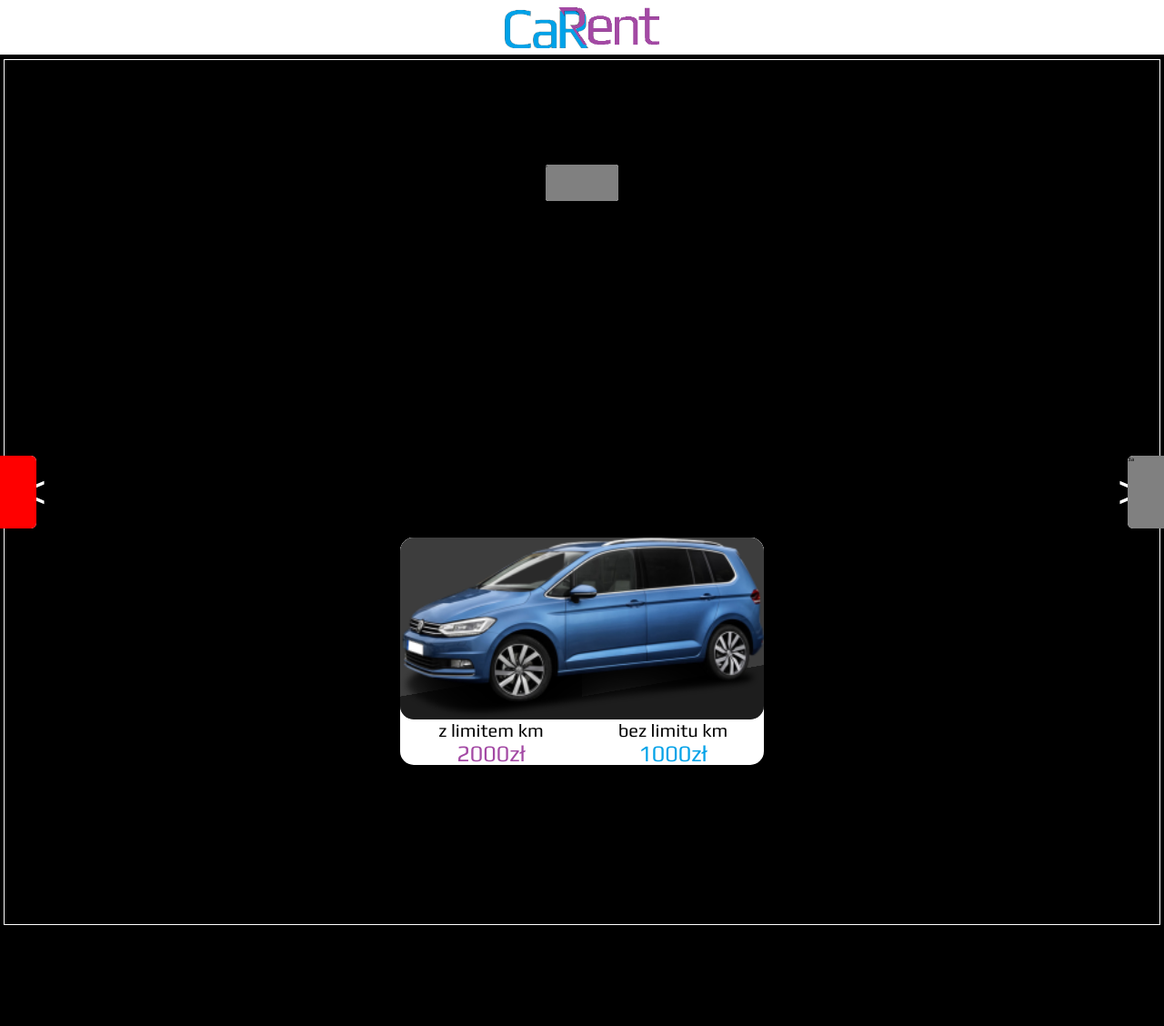
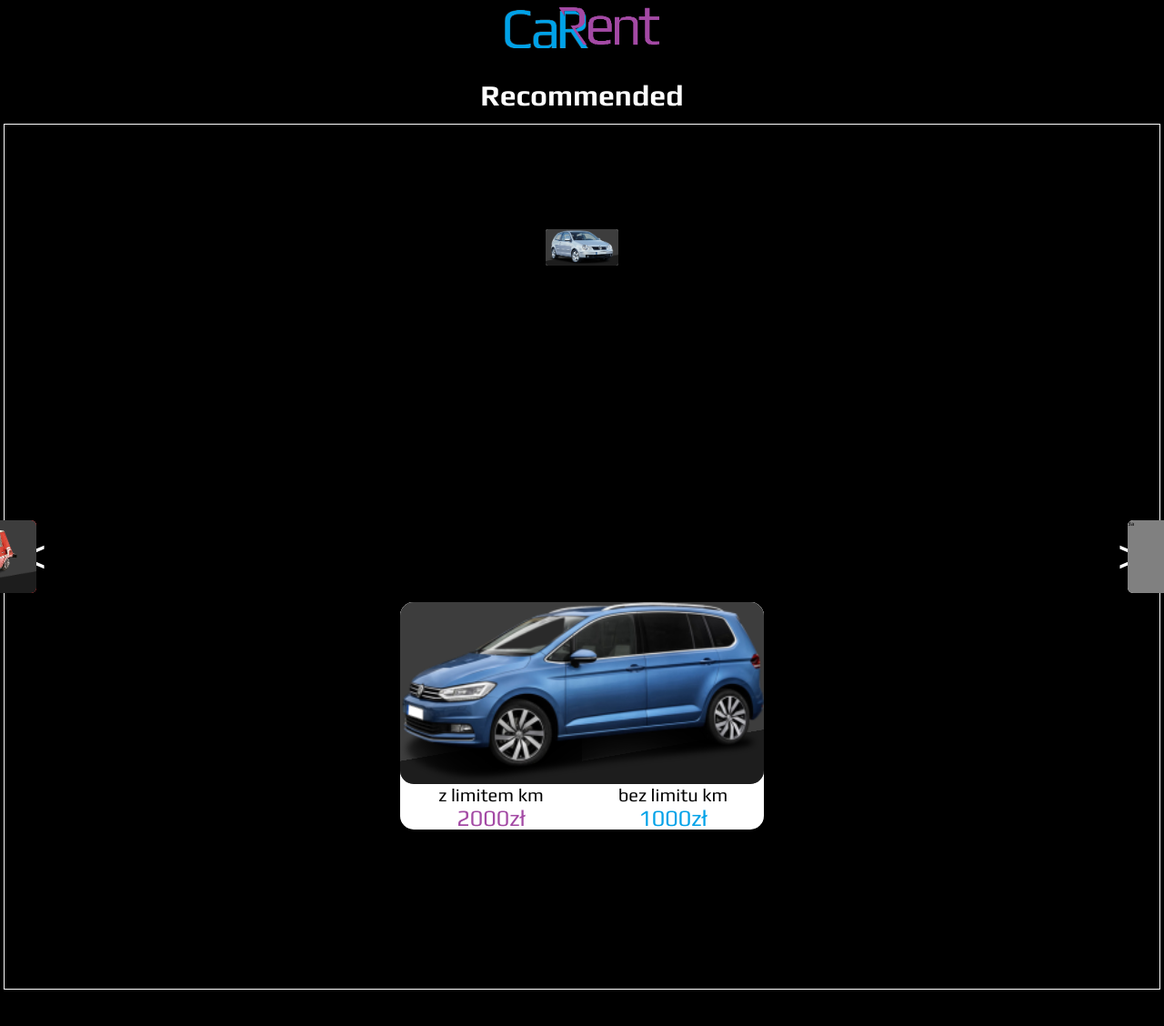
Before and after one commit to DominikBuczkowski/CaRent, a PHP site: page / in a window 1280 px wide; the page is wider, and only the part inside the window is pictured. Shown: the top 1128 px of that part at 91% size. Run offline with PHP 8.4, Linux system fonts and the light colour scheme; some libraries are stand-ins or nearby versions.

Commit message:
fixes, new cars and updates
Added 2 new recommended cars
Fixed small bugs
Added info and icons to cars
New nav color

```diff
--- a/index.html
+++ b/index.html
@@ -35,6 +35,9 @@
     </nav>
 
     <main>
+        <div class="space">
+            <h1>Recommended</h1>
+        </div>
         <section class="our-cars-cards" >
 
             <div class="prev-button">
@@ -52,15 +55,46 @@
 
             <div class="card-group" id="touran" data-status="before" data-index="0">
                 <div class="card">
-                    ABC
+                    <div class="info-cluster">
+                        <div class="info-year">
+                            <i class="fa-regular fa-calendar-days"></i>&nbsp;1975
+                        </div>
+                        <div class="info-seats">
+                            <i class="fa-solid fa-person"></i>&nbsp;2
+                        </div>
+
+                        <div class="info-en" style="clear: both;">
+                            <i class="fa-regular fa-gas-pump"></i>&nbsp;Elektryk
+                        </div>
+                        <div class="info-hp">
+                            <i>HP</i>&nbsp;6
+                        </div>
+                    </div>
+                    <div class="info-price-cluster">
+
+                        <div class="info-price-label" style="clear: both;">
+                            z limitem km
+                        </div>
+                        <div class="info-price-label">
+                            bez limitu km
+                        </div>
+
+                        <div class="info-price">
+                            2000zł
+                        </div>
+                        <div class="info-price">
+                            1000zł
+                        </div>
+
+                    </div>
                 </div>
 
                 <div class="card" >
-                    BCA
+                    <img src="/img/cars/citi_2.png">
                 </div>
 
                 <div class="card" style="background-color: red;">
-                    2
+                    <img src="/img/cars/citi_1.png">
                 </div>
 
             </div>
@@ -69,7 +103,19 @@
             <div class="card-group" id="touranA" data-status="active" data-index="1">
                 <div class="card">
                     <div class="info-cluster">
-                       TEST
+                        <div class="info-year">
+                            <i class="fa-regular fa-calendar-days"></i>&nbsp;1975
+                        </div>
+                        <div class="info-seats">
+                            <i class="fa-solid fa-person"></i>&nbsp;5
+                        </div>
+
+                        <div class="info-en" style="clear: both;">
+                            <i class="fa-regular fa-gas-pump"></i>&nbsp;Diesel
+                        </div>
+                        <div class="info-hp">
+                            <i>HP</i>&nbsp;140
+                        </div>
                     </div>
                     <div class="info-price-cluster">
 
@@ -102,7 +148,38 @@
 
             <div class="card-group" id="touran" data-status="after" data-index="2">
                 <div class="card">
-                    3
+                    <div class="info-cluster">
+                        <div class="info-year">
+                            <i class="fa-regular fa-calendar-days"></i>&nbsp;1975
+                        </div>
+                        <div class="info-seats">
+                            <i class="fa-solid fa-person"></i>&nbsp;5
+                        </div>
+
+                        <div class="info-en" style="clear: both;">
+                            <i class="fa-regular fa-gas-pump"></i>&nbsp;Diesel
+                        </div>
+                        <div class="info-hp">
+                            <i>HP</i>&nbsp;140
+                        </div>
+                    </div>
+                    <div class="info-price-cluster">
+
+                        <div class="info-price-label" style="clear: both;">
+                            z limitem km
+                        </div>
+                        <div class="info-price-label">
+                            bez limitu km
+                        </div>
+
+                        <div class="info-price">
+                            2000zł
+                        </div>
+                        <div class="info-price">
+                            1000zł
+                        </div>
+
+                    </div>
                 </div>
 
                 <div class="card">
@@ -117,15 +194,46 @@
 
             <div class="card-group" id="touran" data-status="back" data-index="4">
                 <div class="card">
-                    ABC
+                    <div class="info-cluster">
+                        <div class="info-year">
+                            <i class="fa-regular fa-calendar-days"></i>&nbsp;2003
+                        </div>
+                        <div class="info-seats">
+                            <i class="fa-solid fa-person"></i>&nbsp;5
+                        </div>
+
+                        <div class="info-en" style="clear: both;">
+                            <i class="fa-regular fa-gas-pump"></i>&nbsp;Gas
+                        </div>
+                        <div class="info-hp">
+                            <i>HP</i>&nbsp;660
+                        </div>
+                    </div>
+                    <div class="info-price-cluster">
+
+                        <div class="info-price-label" style="clear: both;">
+                            z limitem km
+                        </div>
+                        <div class="info-price-label">
+                            bez limitu km
+                        </div>
+
+                        <div class="info-price">
+                            2000zł
+                        </div>
+                        <div class="info-price">
+                            1000zł
+                        </div>
+
+                    </div>
                 </div>
 
                 <div class="card">
-                    BCA
+                    <img src="/img/cars/polo_2.png">
                 </div>
 
                 <div class="card">
-                    2
+                    <img src="/img/cars/polo_1.png">
                 </div>
 
             </div>
--- a/styles/style.css
+++ b/styles/style.css
@@ -8,7 +8,8 @@
     width: 100%;
     height: 60px;
     top: 0;
-    background-color: white;
+    background-color: rgba(0,0,0, 0.3);
+    backdrop-filter: blur(10px);
     position: fixed;
     display: flex;
     justify-content: center;
@@ -27,13 +28,19 @@
     width: 100%;
     height: 25px;
     top: 0;
-    background-color: black;
+    background-color: rgba(0,0,0, 0.3);
+    backdrop-filter: blur(10px);
     position: fixed;
     display: flex;
     justify-content: center;
     align-items: center;
     z-index: 100;
     transition: all 0.2s;
+}
+.space {
+    height: 50px;
+    text-align: center;
+    color: white;
 }
 .our-cars-cards {
     height: 950px;
@@ -263,8 +270,10 @@
     background-color: gray;
 }
 .info-cluster {
-    height: 200px;
+    height: 185px;
     width: 400px;
+    padding: 15px;
+    padding-bottom: 0px;
 }
 .info-price-cluster {
     width: 400px;
@@ -291,3 +300,12 @@
     font-size: 20px;
     text-align: center;
 }
+.info-year, .info-seats, .info-en, .info-hp {
+    width: calc(50% - 15px);
+    float: left;
+    height: 75px;
+    font-size: 35px;
+    display: flex;
+    justify-content: center;
+    align-items: center;
+}
```
Also changed, not shown: img/cars/citi_1.png (added), img/cars/citi_2.png (added).
